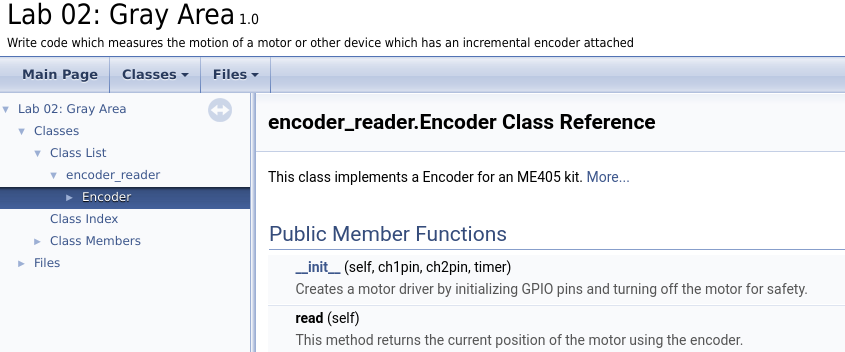
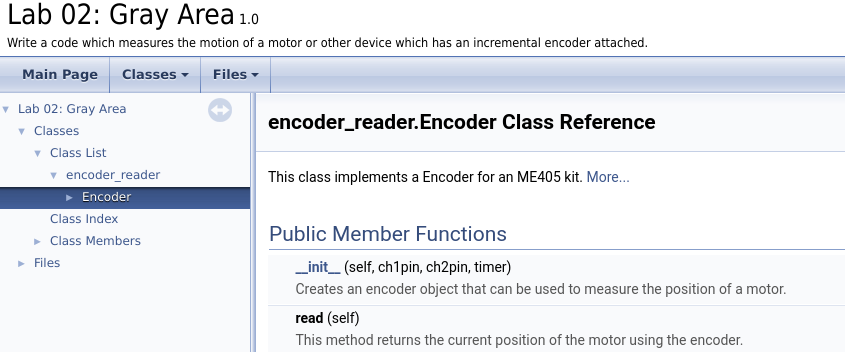
Before and after one commit to NathanCo2/Lab_2, a plain HTML site: page docs/classencoder__reader_1_1_encoder.html in a window 1280 px wide. Shown: the top 352 px of the page, 0-845 px from the left. Drawn offline with Linux system fonts and the light colour scheme.

Commit message:
doxygen update

```diff
--- a/docs/classencoder__reader_1_1_encoder.html
+++ b/docs/classencoder__reader_1_1_encoder.html
@@ -26,7 +26,7 @@
   <td id="projectalign">
    <div id="projectname">Lab 02: Gray Area<span id="projectnumber">&#160;1.0</span>
    </div>
-   <div id="projectbrief">Write code which measures the motion of a motor or other device which has an incremental encoder attached</div>
+   <div id="projectbrief">Write a code which measures the motion of a motor or other device which has an incremental encoder attached.</div>
   </td>
  </tr>
  </tbody>
@@ -76,7 +76,7 @@ $(function(){initNavTree('classencoder__reader_1_1_encoder.html',''); initResiza
 <tr class="heading"><td colspan="2"><h2 class="groupheader"><a id="pub-methods" name="pub-methods"></a>
 Public Member Functions</h2></td></tr>
 <tr class="memitem:aa2b8ed150010f3a5d80fc781dbd8fe09" id="r_aa2b8ed150010f3a5d80fc781dbd8fe09"><td class="memItemLeft" align="right" valign="top">&#160;</td><td class="memItemRight" valign="bottom"><a class="el" href="#aa2b8ed150010f3a5d80fc781dbd8fe09">__init__</a> (self, ch1pin, ch2pin, timer)</td></tr>
-<tr class="memdesc:aa2b8ed150010f3a5d80fc781dbd8fe09"><td class="mdescLeft">&#160;</td><td class="mdescRight">Creates a motor driver by initializing GPIO pins and turning off the motor for safety.  <br /></td></tr>
+<tr class="memdesc:aa2b8ed150010f3a5d80fc781dbd8fe09"><td class="mdescLeft">&#160;</td><td class="mdescRight">Creates an encoder object that can be used to measure the position of a motor.  <br /></td></tr>
 <tr class="separator:aa2b8ed150010f3a5d80fc781dbd8fe09"><td class="memSeparator" colspan="2">&#160;</td></tr>
 <tr class="memitem:a0b5ad086c21a7c4c0fdcc7977b596092" id="r_a0b5ad086c21a7c4c0fdcc7977b596092"><td class="memItemLeft" align="right" valign="top"><a id="a0b5ad086c21a7c4c0fdcc7977b596092" name="a0b5ad086c21a7c4c0fdcc7977b596092"></a>
 &#160;</td><td class="memItemRight" valign="bottom"><b>read</b> (self)</td></tr>
@@ -146,7 +146,7 @@ Public Attributes</h2></td></tr>
       </table>
 </div><div class="memdoc">
 
-<p>Creates a motor driver by initializing GPIO pins and turning off the motor for safety. </p>
+<p>Creates an encoder object that can be used to measure the position of a motor. </p>
 <dl class="params"><dt>Parameters</dt><dd>
   <table class="params">
     <tr><td class="paramname">ch1pin</td><td>Pin for reading encoder channel 1 </td></tr>
```
Also changed, not shown: docs/annotated.html (+1 -1 lines), docs/classencoder__reader_1_1_encoder-members.html (+1 -1 lines), docs/classes.html (+1 -1 lines), docs/dir_68267d1309a1af8e8297ef4c3efbcdba.html (+1 -1 lines), docs/encoder__reader_8py.html (+1 -1 lines), docs/files.html (+1 -1 lines), docs/functions.html (+1 -1 lines), docs/functions_func.html (+1 -1 lines), docs/index.html (+1 -1 lines), 1 other file.
